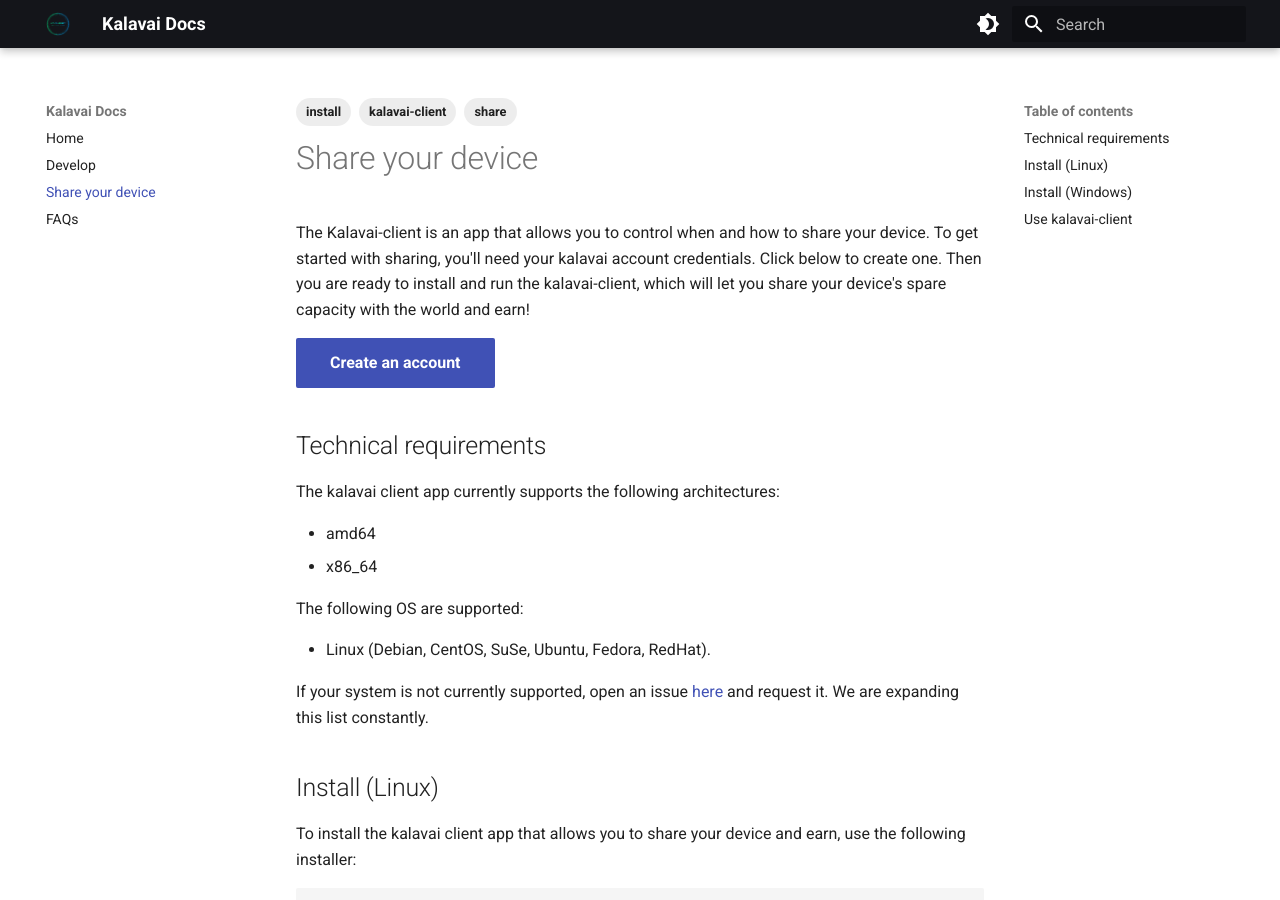
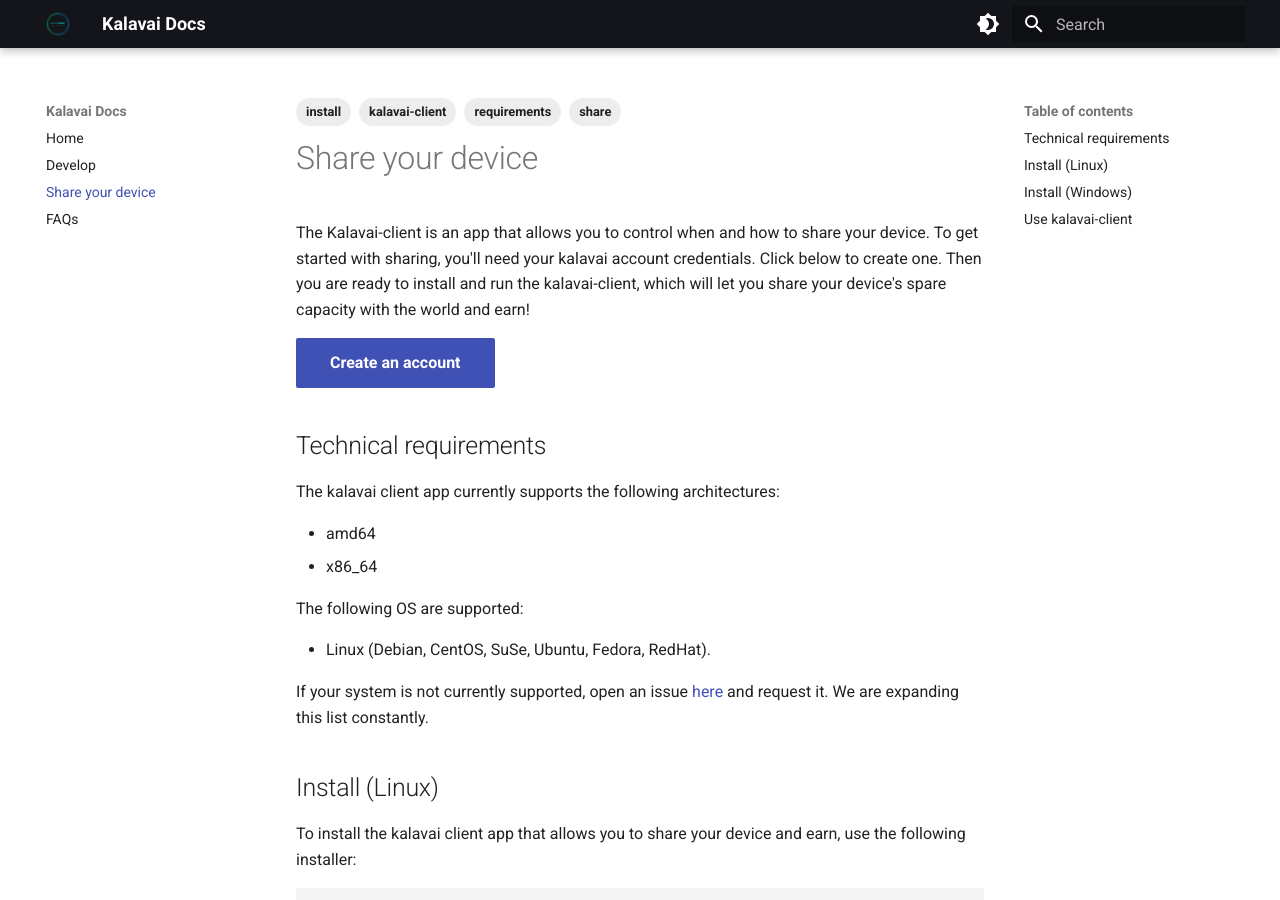
Before and after one commit to kalavai-net/kalavai-docs, an MkDocs documentation site: the page built from docs/hosts.md, in a window 1280 px wide and 900 px high. Built offline with MkDocs 1.6.1 and Material for MkDocs 9.7.7, drawn with Linux system fonts in a browser that asks for light colours.

Commit message:
label addded

```diff
--- a/docs/hosts.md
+++ b/docs/hosts.md
@@ -3,6 +3,7 @@
   - kalavai-client
   - share
   - install
+  - requirements
 ---
 
 # Share your device
```
